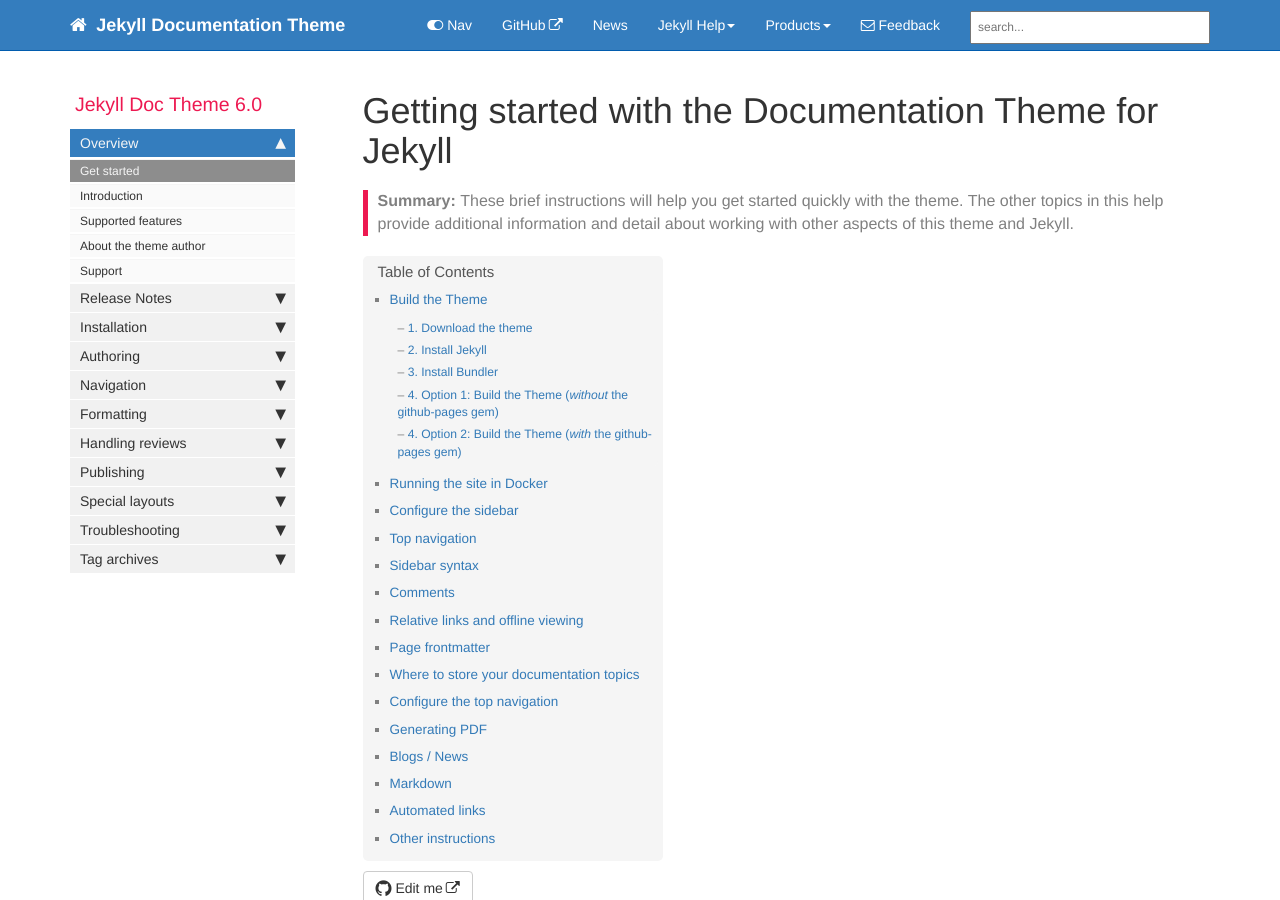
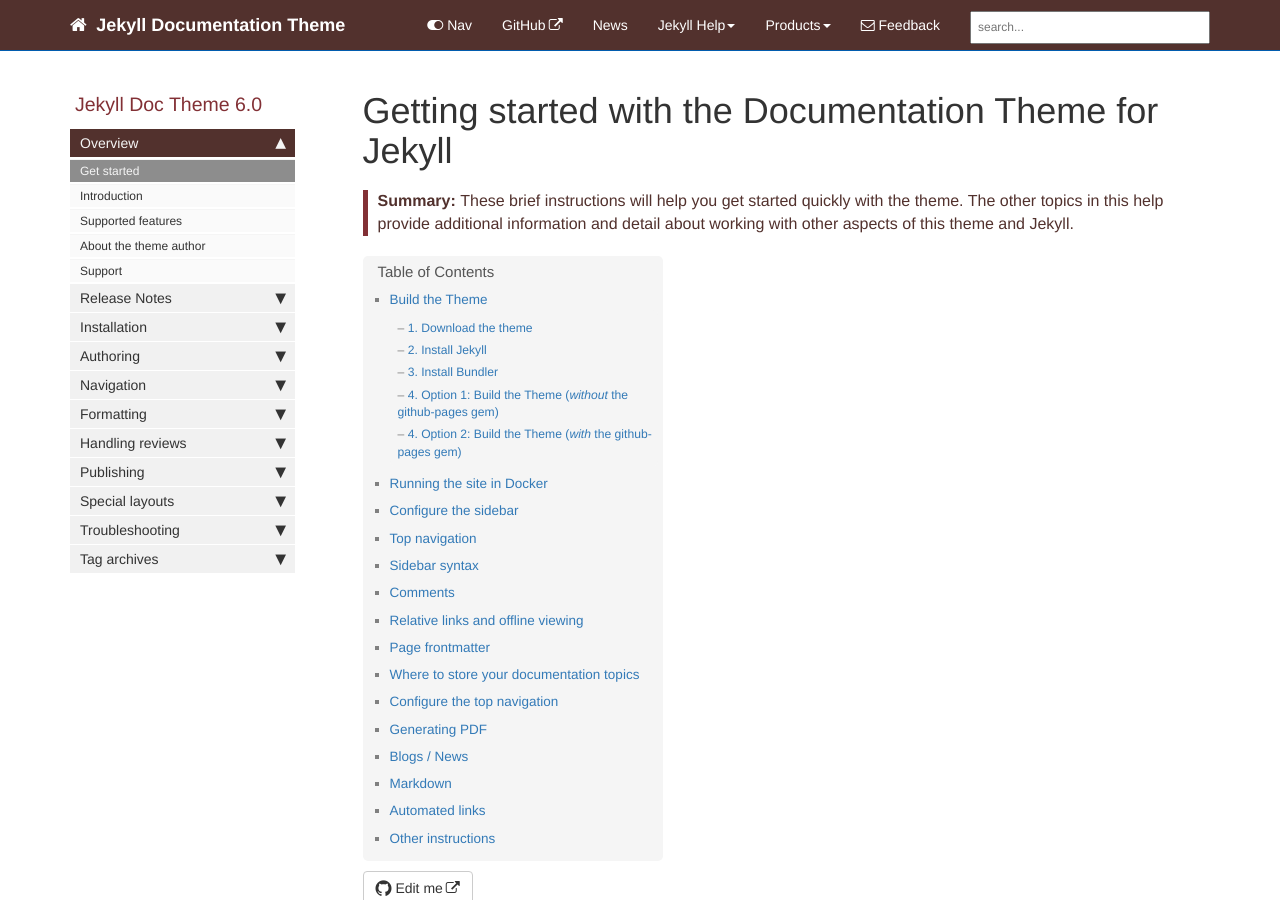
Before and after one commit to naturemed/naturemed.github.io, a Jekyll site: the page built from index.md, in a window 1280 px wide and 900 px high. Built offline with Jekyll 4.4.1, drawn with Linux system fonts in a browser that asks for light colours; comment, search, counter and statistics services are not loaded.

Commit message:
Update head.html

```diff
--- a/_includes/head.html
+++ b/_includes/head.html
@@ -14,7 +14,7 @@
 <link rel="stylesheet" href="css/customstyles.css">
 <link rel="stylesheet" href="css/boxshadowproperties.css">
 <!-- most color styles are extracted out to here -->
-<link rel="stylesheet" href="css/theme-blue.css">
+<link rel="stylesheet" href="css/theme-inm.css">
 
 <script src="https://cdnjs.cloudflare.com/ajax/libs/jquery/3.3.1/jquery.min.js"></script>
 
```
